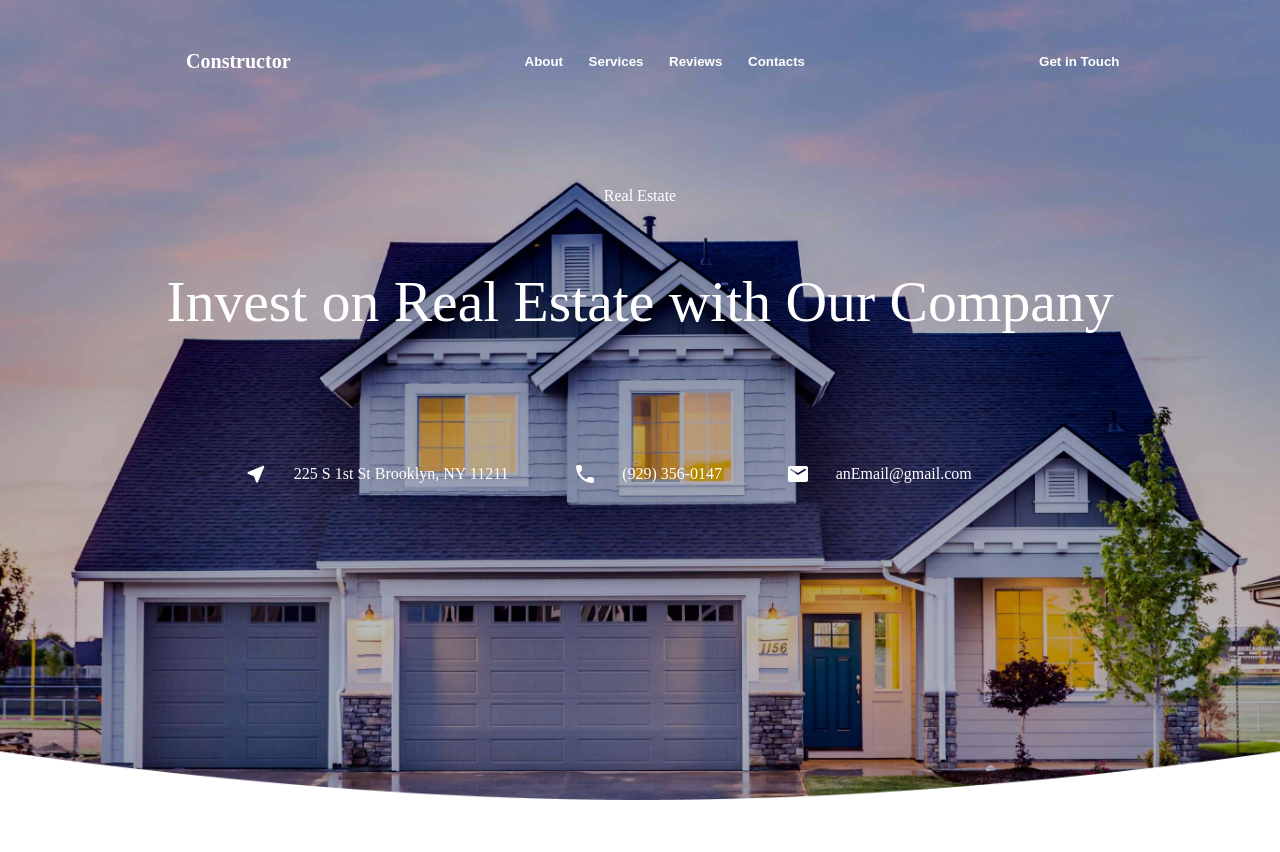
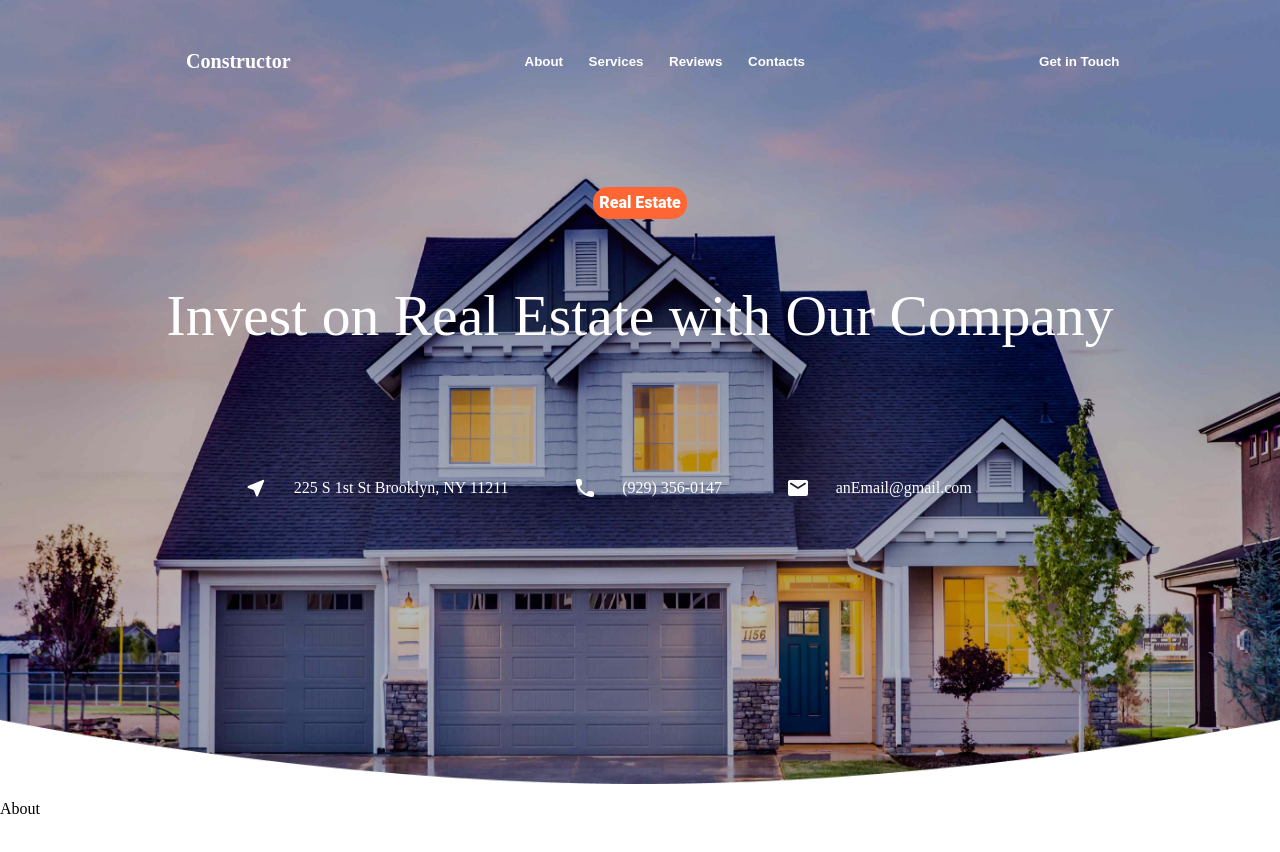
Before and after one commit to emily883/RealState, a React (Vite) app: page / in a window 1280 px wide. Shown: the top 852 px of the page. Before the commit the page ends 800 px from the top, so only its background shows below. Built offline with nearby package versions, Linux system fonts and the light colour scheme.

Commit message:
Saving precaution

```diff
--- /dev/null
+++ b/src/Layouts/Content/Content.module.scss
@@ -0,0 +1,3 @@
+.ContentContainer {
+  height: 100vh;
+}
--- /dev/null
+++ b/src/Layouts/Content/Content.tsx
@@ -0,0 +1,11 @@
+import React from 'react';
+import About from '../../components/About/About';
+import style from './Content.module.scss';
+
+export default function Content() {
+  return (
+    <div className={style.ContentContainer}>
+      <About />
+    </div>
+  );
+}
--- a/src/Layouts/Header/Header.module.scss
+++ b/src/Layouts/Header/Header.module.scss
@@ -12,9 +12,10 @@ $assetPath: '../../assets/';
 
 .BackgroundImage {
   background-image: url(#{$assetPath}rezised.png);
-  background-size: cover;
+  background-size: 100% 100%;
+  background-repeat: no-repeat;
   background-position: center;
-  height: 100vh;
+  height: 98vh;
 }
 
 .CenterInfo {
@@ -35,6 +36,15 @@ $assetPath: '../../assets/';
       display: flex;
     }
   }
+}
+
+.RealEstateButton {
+  background-color: v.$ColorBottom;
+  padding: 0.5vw;
+  box-shadow: 0px 60px 120px rgba(255, 102, 51, 0.3);
+  border-radius: 15px;
+  font-weight: 900;
+  font-family: v.$FontFamily;
 }
 
 .WelcomeTitle {
@@ -60,6 +70,7 @@ $assetPath: '../../assets/';
   @include m.break($small) {
     display: flex;
     align-items: center;
+
     span {
       margin: 0vw 5vw 0vw 2vw;
     }
--- /dev/null
+++ b/src/components/About/About.tsx
@@ -0,0 +1,5 @@
+import React from 'react';
+
+export default function About() {
+  return <div>About</div>;
+}
--- a/src/pages/Home/Home.tsx
+++ b/src/pages/Home/Home.tsx
@@ -1,10 +1,12 @@
 import React from 'react';
+import Content from '../../Layouts/Content/Content';
 import Header from '../../Layouts/Header/Header';
 
 export default function Home() {
   return (
     <div>
       <Header />
+      <Content />
     </div>
   );
 }
```
Also changed, not shown: src/components/About/About.module.scss (added).
